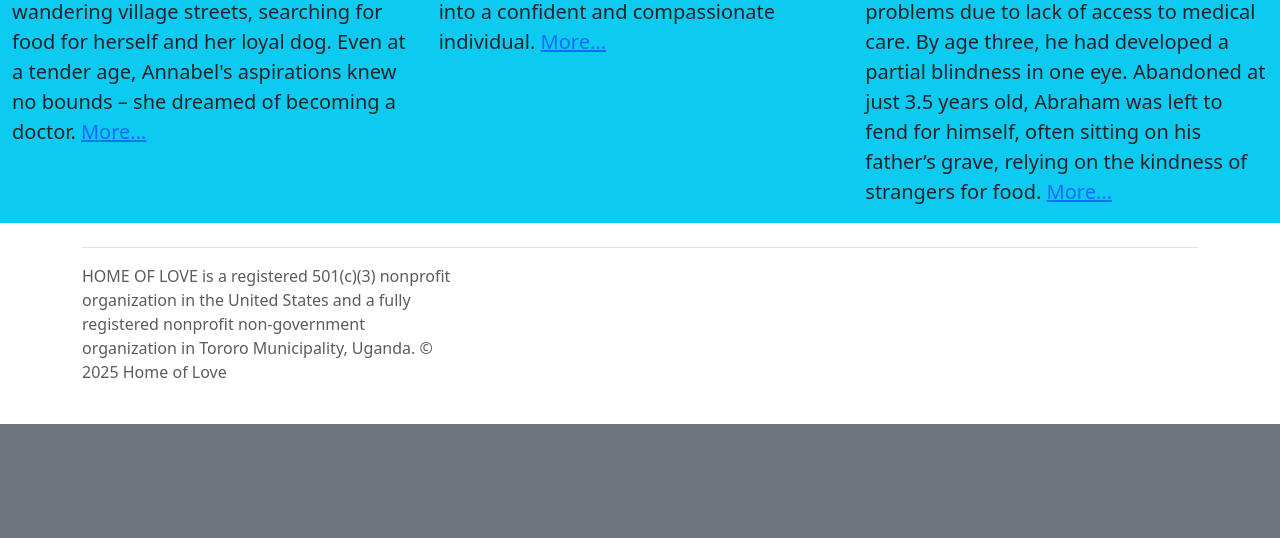
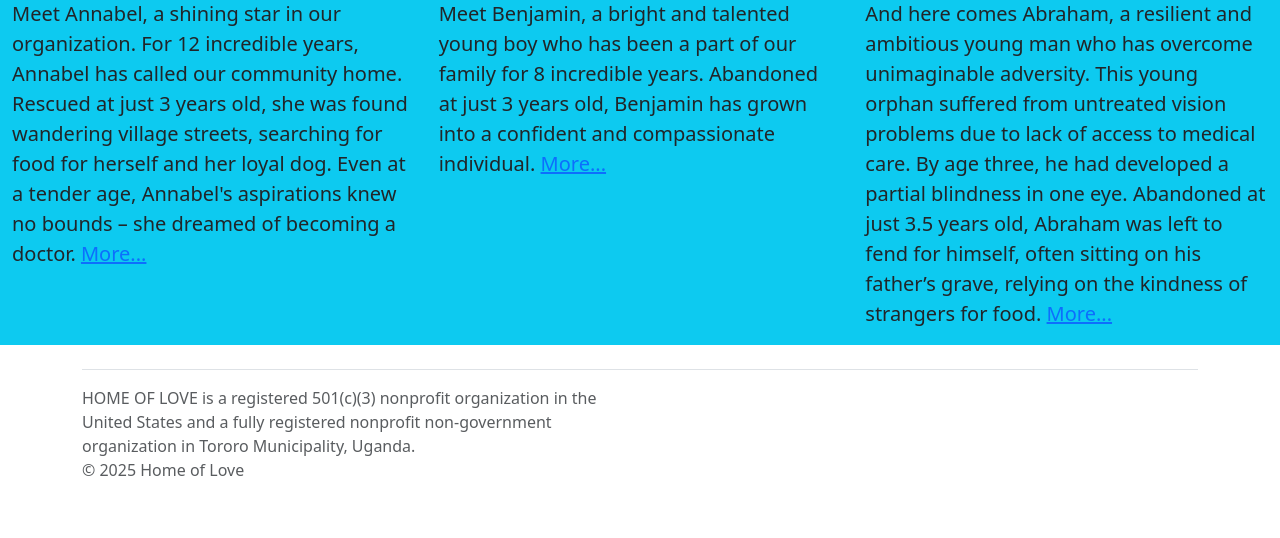
Before and after one commit to philiplessner/HOLO, a Flask app: page /children in a window 1280 px wide. Shown: the part 1689-2227 px from the top of the page. Before the commit the page ends 2113 px from the top, so only its background shows below. Run offline with Flask 3, Linux system fonts and the light colour scheme.

Commit message:
Cleaned up formatting on Children's page.

```diff
--- a/app/templates/base.html
+++ b/app/templates/base.html
@@ -18,9 +18,9 @@
         {% endblock %}
         <div class="container">
   <footer class="d-flex flex-wrap justify-content-between align-items-left py-3 my-4 border-top">
-    <div class="col-md-4 d-flex align-items-center">
+    <div class="col-md-6 d-flex align-items-center">
       <span class="mb-3 mb-md-0 text-muted">HOME OF LOVE is a registered 501(c)(3) nonprofit organization in the United States and
-a fully registered nonprofit non-government organization in Tororo Municipality, Uganda. © 2025 Home of Love</span>
+a fully registered nonprofit non-government organization in Tororo Municipality, Uganda. <p>© 2025 Home of Love</p></span>
     </div>
 
     <ul class="nav col-md-4 justify-content-end list-unstyled d-flex">
--- a/app/templates/children.html
+++ b/app/templates/children.html
@@ -7,17 +7,22 @@
     <div class="row bg-secondary text-light">
       <div class="col-4">
         <br>
-          <img src="./static/images/children_1.png" alt="Home of Love Logo" class="img-fluid">
+          <img src="./static/images/children_1.png" alt="Picture of Children" class="img-fluid">
       </div>
       <div class="col-4">
         <p class="fs-5">
           Our organization serves children from infancy to young adulthood, with ages ranging from
           new-born to 18 years old. We currently care for 60 orphaned children. Of these, 45 are enrolled
-in school, while 15 younger children are waiting for their educational journey to begin.HOLO provides safe haven for vulnerable children from various backgrounds. We rescue street
+          in school, while 15 younger children are waiting for their educational journey to begin.
+        </p>
+        <p class="fs-5">
+          HOLO provides safe haven for vulnerable children from various backgrounds. We rescue street
           children, take in abandoned infants found near our premises, and welcome total orphans from
           nearby villages. Additionally, we work with local authorities to accept children from desperate
-young mothers who cannot afford to care for them, and are referred to us through the local
-police.
+          young mothers who cannot afford to care for them, and are referred to us through the local police.
+        </p>
+        <p class="fs-5">
+          HOLO provides safe haven for vulnerable children from various backgrounds. We rescue street
           Defying adversity, our young heroes are fueled by determination and passion. As orphans,
           they’ve faced unimaginable challenges, yet they remain steadfast in pursuing their dreams -
           Whether in academia, athletics, or the spotlight of the entertainment industry. Their resilience
@@ -35,20 +40,19 @@ and spirit are a beacon of hope, inspiring us to believe in the power of the hum
 
     <div class="row bg-info">
       <div class="col-4">
-          <img src="./static/images/annabel_2a.png" alt="Home of Love Logo" class="img-fluid">
+        <img src="./static/images/annabel_2a.png" alt="Annabel" class="img-fluid d-block mx-auto">
         <p class="fs-5">
           Meet Annabel, a shining star in our organization. For 12 incredible
           years, Annabel has called our community home. Rescued at just 3
           years old, she was found wandering village
           streets, searching for food for herself and her loyal
           dog. Even at a tender age, Annabel's aspirations
-knew no bounds – she dreamed of becoming a
-doctor.
+          knew no bounds – she dreamed of becoming a doctor.
           <a  href="URL Goes Here">More...</a>
         </p>
       </div>
       <div class="col-4">
-          <img src="./static/images/benjamin_1a.png" alt="Home of Love Logo" class="img-fluid">
+          <img src="./static/images/benjamin_1a.png" alt="Benjamin" class="img-fluid d-block mx-auto">
         <p class="fs-5">
           Meet Benjamin, a bright and talented young boy who
           has been a part of our family for 8 incredible years.
@@ -58,7 +62,7 @@ a confident and compassionate individual.
         </p>
       </div>
       <div class="col-4">
-          <img src="./static/images/abraham_1a.png" alt="Home of Love Logo" class="img-fluid">
+          <img src="./static/images/abraham_1a.png" alt="Abraham" class="img-fluid d-block mx-auto">
         <p class="fs-5">
           And here comes Abraham, a resilient and ambitious young man who has
           overcome unimaginable adversity. This young orphan suffered from untreated
```
Lines whose indentation alone changed are shown as unchanged.
